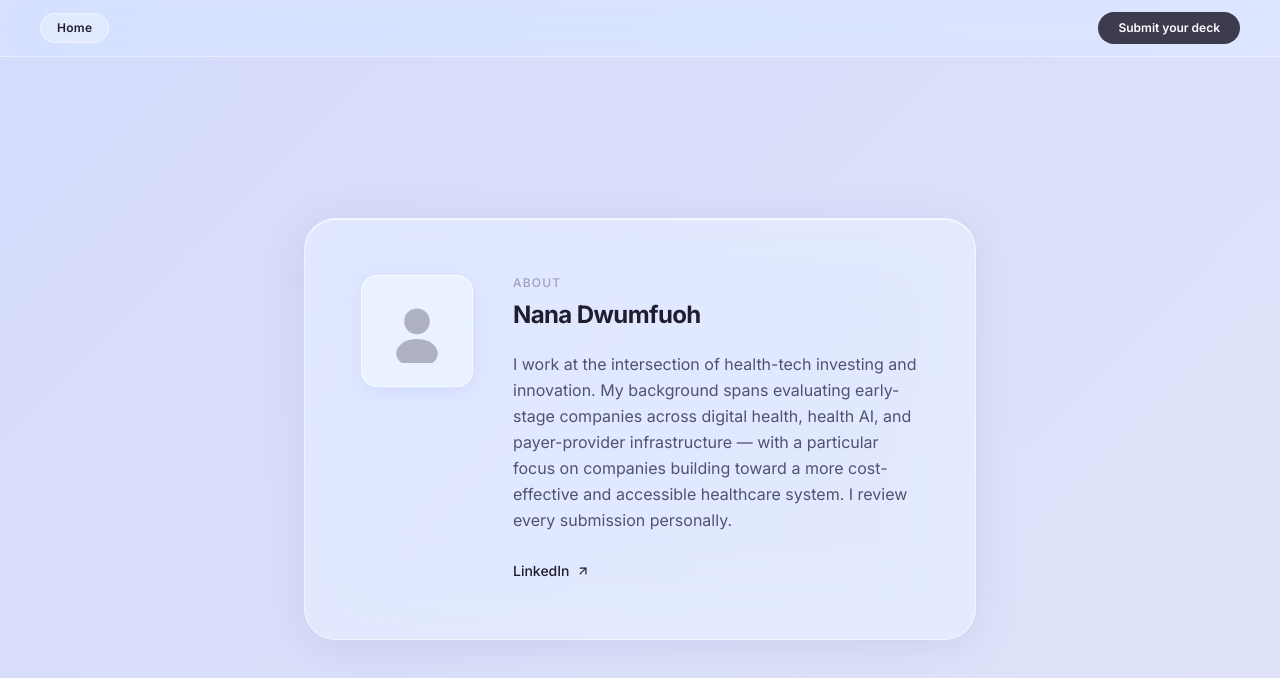
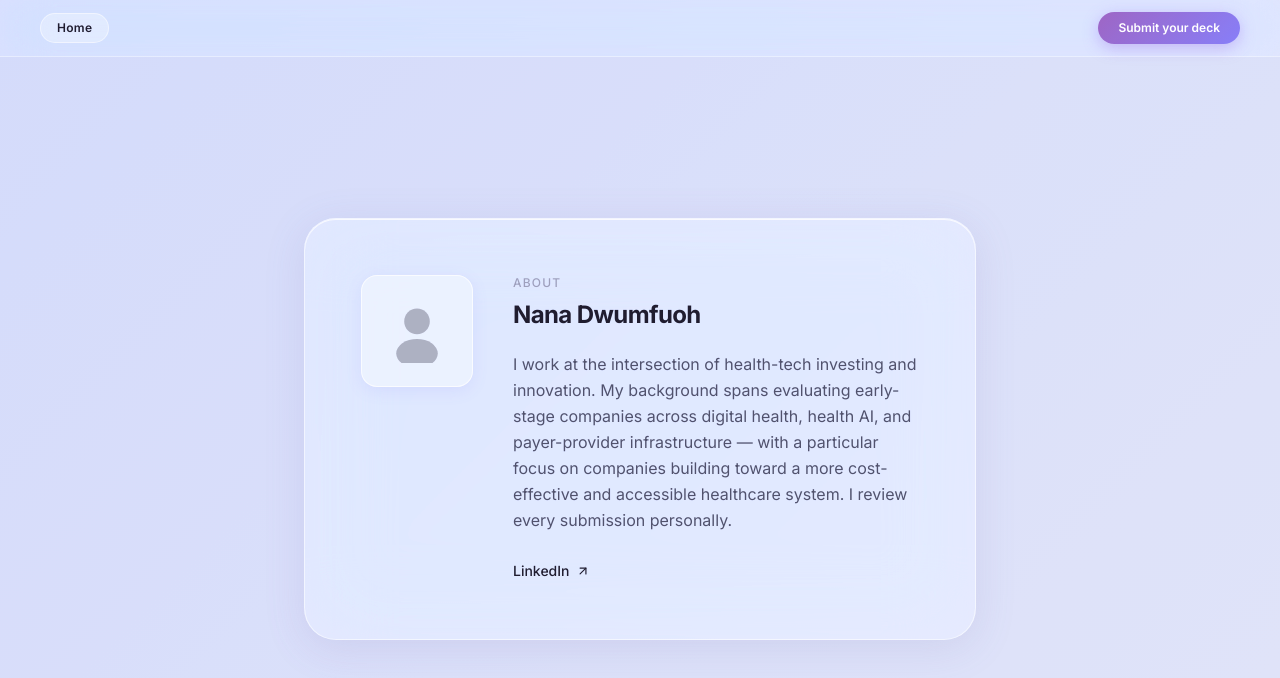
Before and after one commit to ndwumfuoh5-debug/sourcevc, a Next.js app: page /about in a window 1280 px wide. Shown: the top 678 px of the page. Built offline with nearby package versions, Linux system fonts and the light colour scheme.

Commit message:
Chat changes

```diff
--- a/src/app/about/page.tsx
+++ b/src/app/about/page.tsx
@@ -45,9 +45,8 @@ export default function AboutPage() {
             href="/#submit"
             className="text-white rounded-full px-5 py-2 text-xs font-semibold hover:opacity-90 transition-opacity"
             style={{
-              background: "rgba(26,31,46,0.85)",
-              backdropFilter: "blur(8px)",
-              WebkitBackdropFilter: "blur(8px)",
+              background: "linear-gradient(135deg, #7c6fcd 0%, #5b8dee 100%)",
+              boxShadow: "0 4px 16px rgba(100,110,220,0.35)",
             }}
           >
             Submit your deck
```
